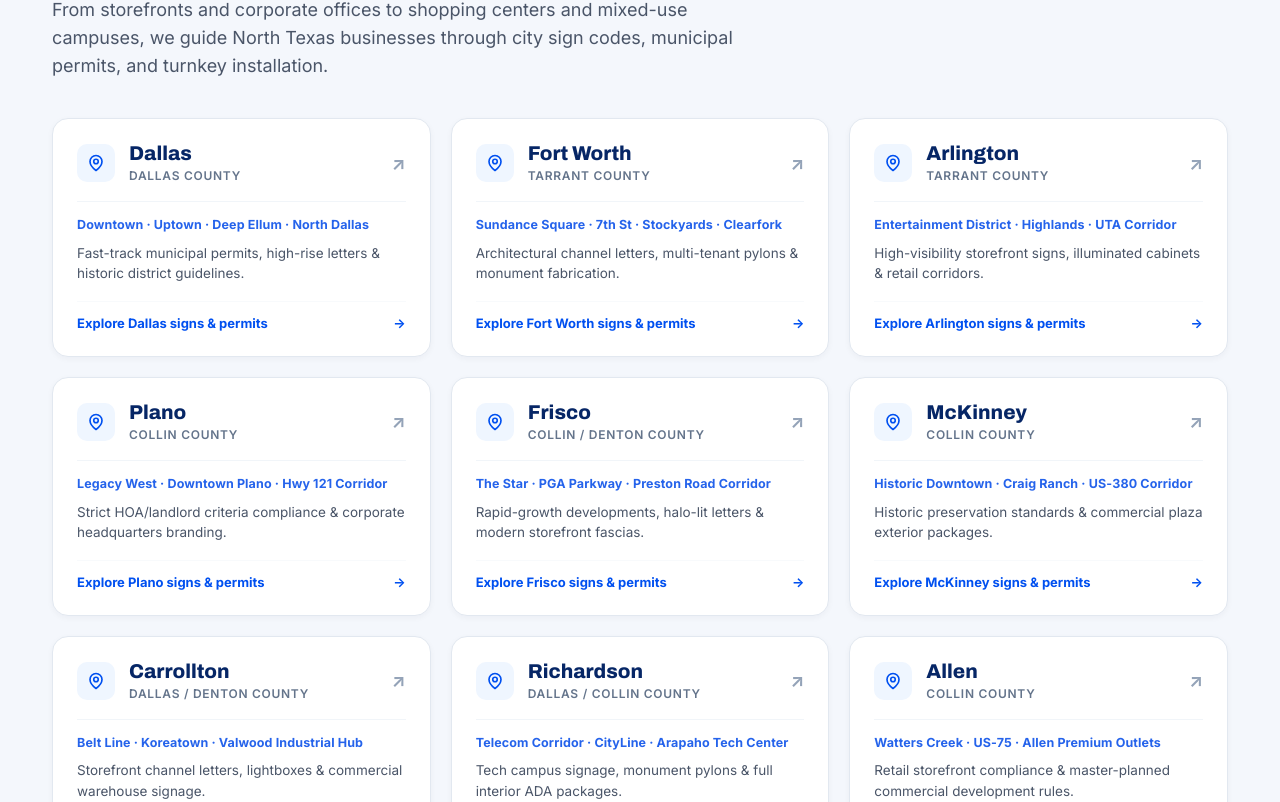
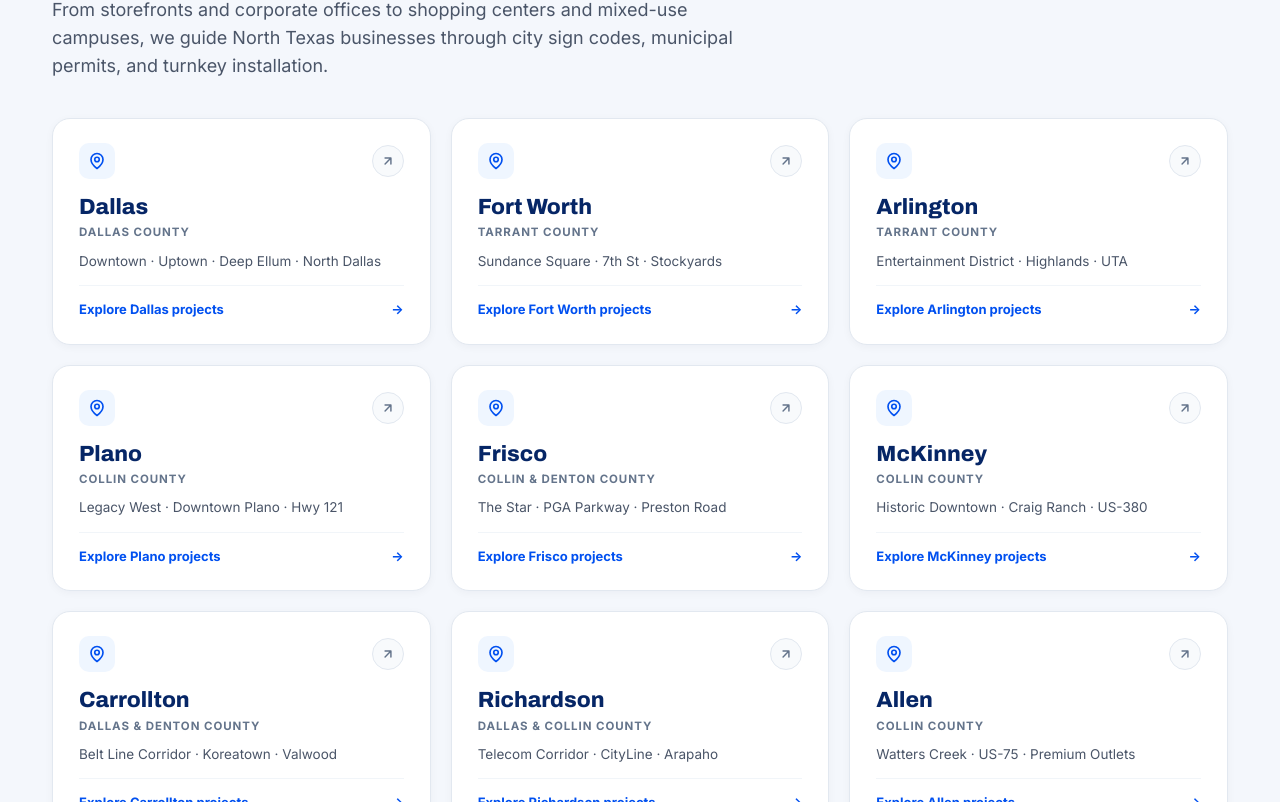
Before and after one commit to hanzalaabbaskhan/Sign_Zone_Website, a Next.js app: page / in a window 1280 px wide. Shown: the part 5778-6580 px from the top of the page. Built offline with nearby package versions, Linux system fonts and the light colour scheme.

Commit message:
Redesign location cards to be minimal, clean, and visually appealing

```diff
--- a/src/app/globals.css
+++ b/src/app/globals.css
@@ -404,41 +404,41 @@ footer strong { color: #fff; }
 .loc-hub-card {
   background: #ffffff;
   border: 1.5px solid #E2E8F0;
-  border-radius: 16px;
-  padding: 22px 24px;
+  border-radius: 18px;
+  padding: 24px 26px;
   display: flex;
   flex-direction: column;
+  justify-content: space-between;
   text-decoration: none;
-  box-shadow: 0 2px 6px rgba(15, 23, 42, 0.04);
+  box-shadow: 0 2px 8px rgba(15, 23, 42, 0.04);
   transition: transform 0.2s cubic-bezier(0.16, 1, 0.3, 1),
               box-shadow 0.2s cubic-bezier(0.16, 1, 0.3, 1),
               border-color 0.2s ease;
   position: relative;
-  overflow: hidden;
+  min-height: 200px;
 }
 
 .loc-hub-card:hover {
-  transform: translateY(-3px);
+  transform: translateY(-4px);
   border-color: var(--blue);
-  box-shadow: 0 12px 26px -6px rgba(0, 80, 240, 0.12), 0 4px 10px rgba(15, 23, 42, 0.04);
+  box-shadow: 0 14px 30px -6px rgba(0, 80, 240, 0.12), 0 4px 10px rgba(15, 23, 42, 0.04);
 }
 
-.loc-card-header {
+.loc-card-head {
   display: flex;
   align-items: center;
-  gap: 14px;
+  justify-content: space-between;
 }
 
 .loc-pin-icon {
-  width: 38px;
-  height: 38px;
+  width: 36px;
+  height: 36px;
   border-radius: 10px;
   background: #EFF6FF;
   color: var(--blue);
   display: flex;
   align-items: center;
   justify-content: center;
-  flex-shrink: 0;
   transition: background 0.2s ease, color 0.2s ease;
 }
 
@@ -447,20 +447,37 @@ footer strong { color: #fff; }
   color: #ffffff;
 }
 
-.loc-title-group {
+.loc-card-arrow-circle {
+  width: 32px;
+  height: 32px;
+  border-radius: 50%;
+  background: #F8FAFC;
+  border: 1px solid #E2E8F0;
+  color: #64748B;
   display: flex;
-  flex-direction: column;
-  min-width: 0;
-  flex: 1;
+  align-items: center;
+  justify-content: center;
+  transition: background 0.2s ease, color 0.2s ease, border-color 0.2s ease, transform 0.2s ease;
+}
+
+.loc-hub-card:hover .loc-card-arrow-circle {
+  background: var(--blue);
+  border-color: var(--blue);
+  color: #ffffff;
+  transform: translate(2px, -2px);
+}
+
+.loc-card-main {
+  margin: 16px 0 14px;
 }
 
 .loc-card-city {
   font-family: Archivo, sans-serif;
-  font-size: 20px;
+  font-size: 22px;
   font-weight: 800;
   color: var(--navy);
   margin: 0;
-  line-height: 1.2;
+  line-height: 1.15;
   transition: color 0.15s ease;
 }
 
@@ -469,54 +486,25 @@ footer strong { color: #fff; }
 }
 
 .loc-card-county {
-  font-size: 12px;
-  font-weight: 600;
+  display: block;
+  font-size: 11.5px;
+  font-weight: 700;
   color: #64748B;
   text-transform: uppercase;
-  letter-spacing: 0.06em;
-  margin-top: 2px;
-}
-
-.loc-card-arrow {
-  color: #94A3B8;
-  font-size: 18px;
-  font-weight: 700;
-  transition: transform 0.2s ease, color 0.2s ease;
-}
-
-.loc-hub-card:hover .loc-card-arrow {
-  color: var(--blue);
-  transform: translate(2px, -2px);
-}
-
-.loc-card-body {
-  margin-top: 16px;
-  padding-top: 14px;
-  border-top: 1px solid #F1F5F9;
-  flex: 1;
-  display: flex;
-  flex-direction: column;
-  gap: 8px;
+  letter-spacing: 0.08em;
+  margin-top: 4px;
 }
 
 .loc-card-districts {
-  font-size: 12.5px;
-  font-weight: 700;
-  color: #2563EB;
-  letter-spacing: 0.01em;
+  font-size: 13.5px;
+  line-height: 1.45;
+  color: var(--muted);
+  margin: 10px 0 0;
 }
 
-.loc-card-focus {
-  font-size: 13.5px;
-  line-height: 1.5;
-  color: var(--muted);
-  margin: 0;
-}
-
-.loc-card-footer {
-  margin-top: 18px;
-  padding-top: 12px;
-  border-top: 1px solid #F8FAFC;
+.loc-card-foot {
+  padding-top: 14px;
+  border-top: 1px solid #F1F5F9;
   display: flex;
   align-items: center;
   justify-content: space-between;
@@ -525,12 +513,12 @@ footer strong { color: #fff; }
   color: var(--blue);
 }
 
-.loc-arrow-slide {
+.loc-foot-arrow {
   transition: transform 0.2s cubic-bezier(0.16, 1, 0.3, 1);
   display: inline-block;
 }
 
-.loc-hub-card:hover .loc-arrow-slide {
+.loc-hub-card:hover .loc-foot-arrow {
   transform: translateX(4px);
 }
 
--- a/src/components/home/LocationsSection.tsx
+++ b/src/components/home/LocationsSection.tsx
@@ -5,73 +5,18 @@ interface LocationItem {
   name: string
   county: string
   districts: string
-  focus: string
 }
 
 const LOCATIONS_LIST: LocationItem[] = [
-  {
-    slug: 'dallas',
-    name: 'Dallas',
-    county: 'Dallas County',
-    districts: 'Downtown · Uptown · Deep Ellum · North Dallas',
-    focus: 'Fast-track municipal permits, high-rise letters & historic district guidelines.',
-  },
-  {
-    slug: 'fort-worth',
-    name: 'Fort Worth',
-    county: 'Tarrant County',
-    districts: 'Sundance Square · 7th St · Stockyards · Clearfork',
-    focus: 'Architectural channel letters, multi-tenant pylons & monument fabrication.',
-  },
-  {
-    slug: 'arlington',
-    name: 'Arlington',
-    county: 'Tarrant County',
-    districts: 'Entertainment District · Highlands · UTA Corridor',
-    focus: 'High-visibility storefront signs, illuminated cabinets & retail corridors.',
-  },
-  {
-    slug: 'plano',
-    name: 'Plano',
-    county: 'Collin County',
-    districts: 'Legacy West · Downtown Plano · Hwy 121 Corridor',
-    focus: 'Strict HOA/landlord criteria compliance & corporate headquarters branding.',
-  },
-  {
-    slug: 'frisco',
-    name: 'Frisco',
-    county: 'Collin / Denton County',
-    districts: 'The Star · PGA Parkway · Preston Road Corridor',
-    focus: 'Rapid-growth developments, halo-lit letters & modern storefront fascias.',
-  },
-  {
-    slug: 'mckinney',
-    name: 'McKinney',
-    county: 'Collin County',
-    districts: 'Historic Downtown · Craig Ranch · US-380 Corridor',
-    focus: 'Historic preservation standards & commercial plaza exterior packages.',
-  },
-  {
-    slug: 'carrollton',
-    name: 'Carrollton',
-    county: 'Dallas / Denton County',
-    districts: 'Belt Line · Koreatown · Valwood Industrial Hub',
-    focus: 'Storefront channel letters, lightboxes & commercial warehouse signage.',
-  },
-  {
-    slug: 'richardson',
-    name: 'Richardson',
-    county: 'Dallas / Collin County',
-    districts: 'Telecom Corridor · CityLine · Arapaho Tech Center',
-    focus: 'Tech campus signage, monument pylons & full interior ADA packages.',
-  },
-  {
-    slug: 'allen',
-    name: 'Allen',
-    county: 'Collin County',
-    districts: 'Watters Creek · US-75 · Allen Premium Outlets',
-    focus: 'Retail storefront compliance & master-planned commercial development rules.',
-  },
+  { slug: 'dallas',       name: 'Dallas',       county: 'Dallas County',          districts: 'Downtown · Uptown · Deep Ellum · North Dallas' },
+  { slug: 'fort-worth',   name: 'Fort Worth',   county: 'Tarrant County',         districts: 'Sundance Square · 7th St · Stockyards' },
+  { slug: 'arlington',    name: 'Arlington',    county: 'Tarrant County',         districts: 'Entertainment District · Highlands · UTA' },
+  { slug: 'plano',        name: 'Plano',        county: 'Collin County',          districts: 'Legacy West · Downtown Plano · Hwy 121' },
+  { slug: 'frisco',       name: 'Frisco',       county: 'Collin & Denton County', districts: 'The Star · PGA Parkway · Preston Road' },
+  { slug: 'mckinney',     name: 'McKinney',     county: 'Collin County',          districts: 'Historic Downtown · Craig Ranch · US-380' },
+  { slug: 'carrollton',   name: 'Carrollton',   county: 'Dallas & Denton County', districts: 'Belt Line Corridor · Koreatown · Valwood' },
+  { slug: 'richardson',   name: 'Richardson',   county: 'Dallas & Collin County', districts: 'Telecom Corridor · CityLine · Arapaho' },
+  { slug: 'allen',        name: 'Allen',        county: 'Collin County',          districts: 'Watters Creek · US-75 · Premium Outlets' },
 ]
 
 export default function LocationsSection() {
@@ -84,32 +29,33 @@ export default function LocationsSection() {
           From storefronts and corporate offices to shopping centers and mixed-use campuses, we guide North Texas businesses through city sign codes, municipal permits, and turnkey installation.
         </p>
 
-        {/* Symmetrical 3x3 Hub Directory */}
+        {/* Minimal & Visually Appealing 3x3 Hub Directory */}
         <div className="loc-hub-grid">
           {LOCATIONS_LIST.map((loc) => (
             <Link key={loc.slug} href={`/locations/${loc.slug}`} className="loc-hub-card">
-              <div className="loc-card-header">
+              <div className="loc-card-head">
                 <span className="loc-pin-icon" aria-hidden="true">
                   <svg width="18" height="18" viewBox="0 0 24 24" fill="none" stroke="currentColor" strokeWidth="2.2" strokeLinecap="round" strokeLinejoin="round">
                     <path d="M20 10c0 6-8 12-8 12s-8-6-8-12a8 8 0 0 1 16 0Z" />
                     <circle cx="12" cy="10" r="3" />
                   </svg>
                 </span>
-                <div className="loc-title-group">
-                  <h3 className="loc-card-city">{loc.name}</h3>
-                  <span className="loc-card-county">{loc.county}</span>
-                </div>
-                <span className="loc-card-arrow" aria-hidden="true">↗</span>
+                <span className="loc-card-arrow-circle" aria-hidden="true">
+                  <svg width="14" height="14" viewBox="0 0 24 24" fill="none" stroke="currentColor" strokeWidth="2.5" strokeLinecap="round" strokeLinejoin="round">
+                    <path d="M7 17L17 7M17 7H7M17 7V17" />
+                  </svg>
+                </span>
               </div>
 
-              <div className="loc-card-body">
-                <div className="loc-card-districts">{loc.districts}</div>
-                <p className="loc-card-focus">{loc.focus}</p>
+              <div className="loc-card-main">
+                <h3 className="loc-card-city">{loc.name}</h3>
+                <span className="loc-card-county">{loc.county}</span>
+                <p className="loc-card-districts">{loc.districts}</p>
               </div>
 
-              <div className="loc-card-footer">
-                <span>Explore {loc.name} signs &amp; permits</span>
-                <span className="loc-arrow-slide" aria-hidden="true">→</span>
+              <div className="loc-card-foot">
+                <span>Explore {loc.name} projects</span>
+                <span className="loc-foot-arrow" aria-hidden="true">→</span>
               </div>
             </Link>
           ))}
```
